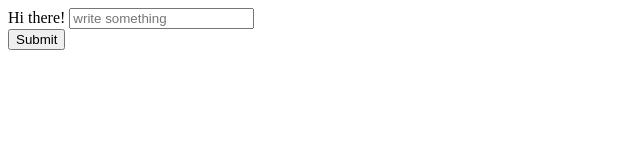
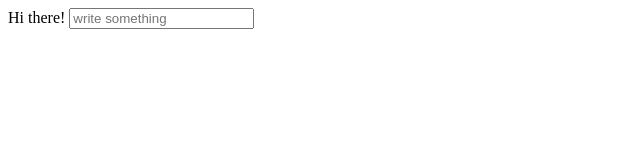
Before and after one commit to degeeter/degeeter.github.io, a plain HTML site: page index.html in a window 1280 px wide. Shown: the whole page, without its empty margins (0-640 px from the left). Drawn offline with nearby package versions, Linux system fonts and the light colour scheme.

Commit message:
Add files via upload

```diff
--- a/index.html
+++ b/index.html
@@ -2,7 +2,8 @@
 <html>
 
 <head>
-
+<!-- 	<link rel="stylesheet" type="text/css" href="experiment_style.css">
+ -->	<script src="https://ajax.googleapis.com/ajax/libs/jquery/3.3.1/jquery.min.js"></script>
 	<script type="text/javascript" src="experiment_java.js"></script>
 	<title>experimental</title>
 </head>
@@ -14,10 +15,6 @@
 				<input type="text" name="form_submission" placeholder="write something"/>
 			</div>
 
-			<div>
-				<button type="submit"id="submit-form">Submit</button>
-			</div>
-
 		</form>
 	</div>
 </body>
```
